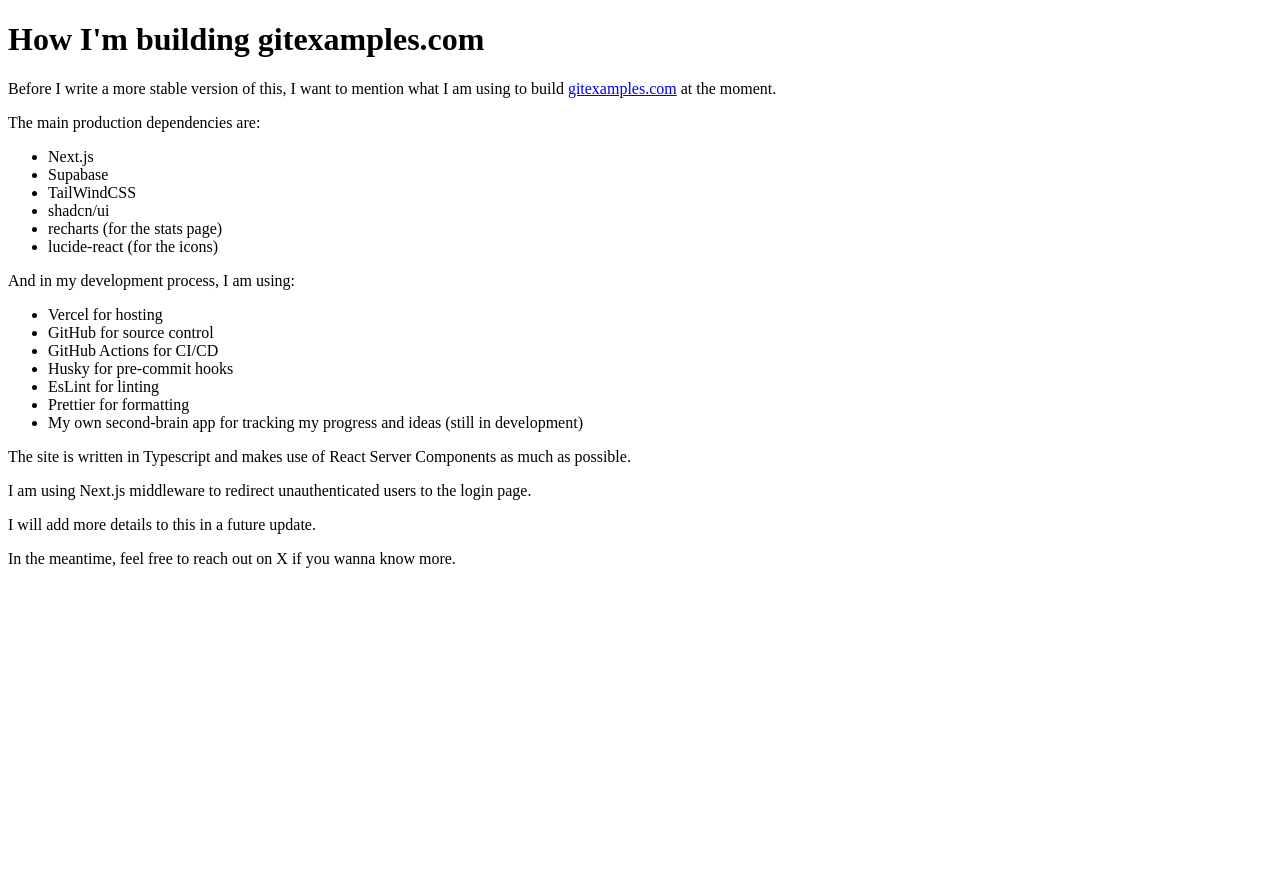
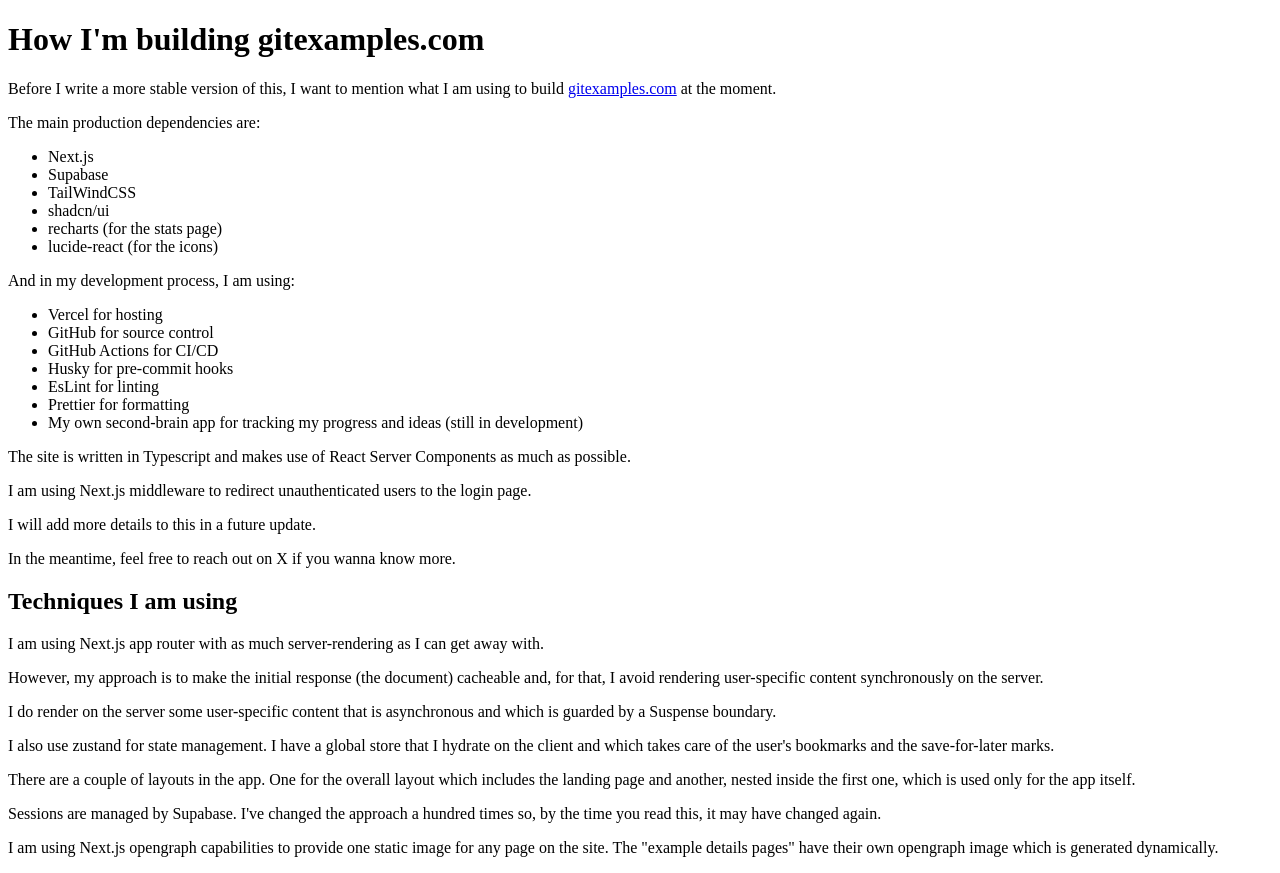
Before and after one commit to carlesandres/mineral, a Next.js app in the folder apps/carlesandres/: page /non-blog/gitexamples in a window 1280 px wide. Before the commit the page ends 800 px from the top, so only its background shows below. Built offline with nearby package versions, Linux system fonts and the light colour scheme.

Commit message:
Additions to blog

```diff
--- a/apps/carlesandres/src/pages/non-blog/gitexamples.mdx
+++ b/apps/carlesandres/src/pages/non-blog/gitexamples.mdx
@@ -29,3 +29,20 @@ I am using Next.js middleware to redirect unauthenticated users to the login pag
 I will add more details to this in a future update.
 
 In the meantime, feel free to reach out on X if you wanna know more.
+
+
+## Techniques I am using
+
+I am using Next.js app router with as much server-rendering as I can get away with.
+
+However, my approach is to make the initial response (the document) cacheable and, for that, I avoid rendering user-specific content synchronously on the server.
+
+I do render on the server some user-specific content that is asynchronous and which is guarded by a Suspense boundary.
+
+I also use zustand for state management. I have a global store that I hydrate on the client and which takes care of the user's bookmarks and the save-for-later marks.
+
+There are a couple of layouts in the app. One for the overall layout which includes the landing page and another, nested inside the first one, which is used only for the app itself.
+
+Sessions are managed by Supabase. I've changed the approach a hundred times so, by the time you read this, it may have changed again.
+
+I am using Next.js opengraph capabilities to provide one static image for any page on the site. The "example details pages" have their own opengraph image which is generated dynamically.
--- a/apps/carlesandres/src/pages/non-blog/tools.mdx
+++ b/apps/carlesandres/src/pages/non-blog/tools.mdx
@@ -14,6 +14,11 @@ These are the main tools I use for software development.
 - [Zoxide](https://github.com/ajeetdsouza/zoxide)
 - [FZF](https://github.com/junegunn/fzf)
 
+### Tmux plugins
+
+- Tmux resurrect
+- Tmux Floax
+
 My dotfiles organisation is embarrassingly bad, so I'll wait until I've fixed
 that before sharing them.
 
```
